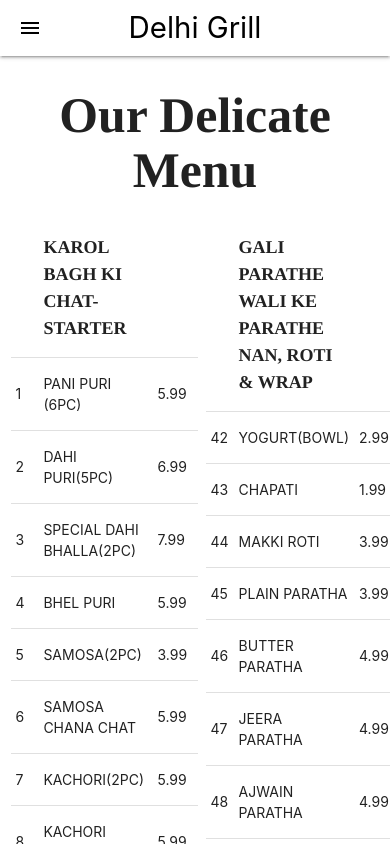
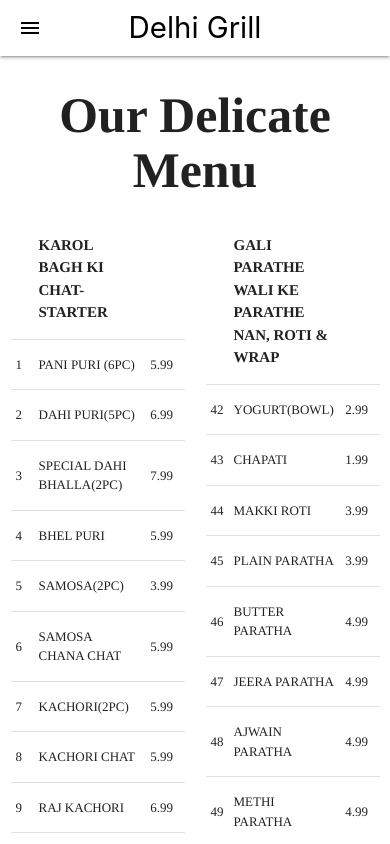
Before and after one commit to aryanmediratta/basic-react-website, a React (Create React App) app in the folder Desktop/WebDev/storewebsite/: page /menu in a window 390 px wide. Shown: the top 844 px of the page. Built offline with nearby package versions, Linux system fonts and the light colour scheme.

Commit message:
bootstrap responsiveness?

```diff
--- a/Desktop/WebDev/storewebsite/package.json
+++ b/Desktop/WebDev/storewebsite/package.json
@@ -3,9 +3,12 @@
   "version": "0.1.0",
   "private": true,
   "dependencies": {
+    "bootstrap": "^4.2.1",
     "firebase-tools": "^4.1.1",
     "google-map-react": "^1.1.2",
+    "jquery": "^3.3.1",
     "materialize-css": "^1.0.0-rc.2",
+    "popper": "^1.0.1",
     "react": "^16.7.0",
     "react-dom": "^16.7.0",
     "react-scripts": "2.1.3",
--- a/Desktop/WebDev/storewebsite/src/index.css
+++ b/Desktop/WebDev/storewebsite/src/index.css
@@ -30,3 +30,7 @@ body {
   main {
     flex: 1 0 auto;
   }
+table td{
+  font-family: Times;
+  font-size: 13px;
+}
--- a/Desktop/WebDev/storewebsite/src/pages/Menu.js
+++ b/Desktop/WebDev/storewebsite/src/pages/Menu.js
@@ -24,7 +24,7 @@ const h2s = {
 const ths = {
 	fontFamily : 'Times',
 	fontWeight : 'bold',
-	fontSize : '18px'
+	fontSize : '15px'
 }
 
 
@@ -47,9 +47,13 @@ class Menu extends Component {
 			<div class = 'container'>
 			<h2 style = {h2s}> Our Delicate Menu </h2>
 			</div>
+
+
+
+
 				<div class="row">
 				<div class="col s6">
-				<table class="highlight">
+				<table>
 					<tr>
 						<td></td>
 						<td style = {ths}>KAROL BAGH KI CHAT-STARTER</td>
@@ -267,12 +271,8 @@ class Menu extends Component {
 
 
 
-
-
-
-
-					<div class="col s6">
-					<table class = "centred">
+				<div class="col s6">
+					<table>
 					<tr>
 						<td></td>
 						<td style = {ths}>GALI PARATHE WALI KE PARATHE NAN, ROTI & WRAP</td>
@@ -484,7 +484,6 @@ class Menu extends Component {
 
 
 
-
 					<div class="row">
 				<div class="col s6">
 					<table class ="centred">
@@ -636,7 +635,7 @@ class Menu extends Component {
 					</tr>
 					<tr>
 						<td></td>
-						<td>PANEER MAHIPALPUR(ALA-CARTE)</td>
+						<td style = {ths}>PANEER MAHIPALPUR(ALA-CARTE)</td>
 						<td></td>
 					</tr>
 					<tr>
```
Also changed, not shown: 1 other file (tests, documents, lock files or other folders).
